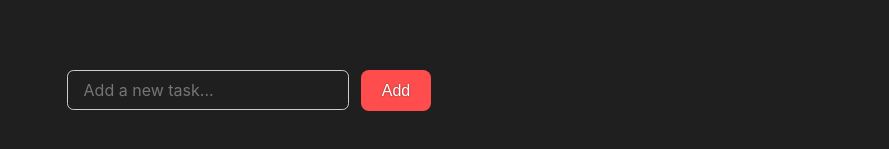
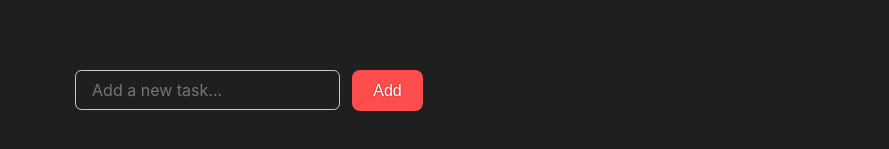
Before and after one commit to yansudeansu/pomodoro, a React (Vite) app: page / in a window 1280 px wide. Shown: the part 567-716 px from the top of the page, without its empty margins (391-1280 px from the left). Built offline with nearby package versions, Linux system fonts and the light colour scheme.

Commit message:
chore: add width prop to input

```diff
--- a/src/components/atoms/Input/Input.module.css
+++ b/src/components/atoms/Input/Input.module.css
@@ -11,6 +11,7 @@
   font-family: var(--font-family-base);
   outline: none;
   transition: border-color var(--transition-fast);
+  max-width: 265px;
 }
 
 .input:focus {
--- a/src/components/atoms/Input/Input.tsx
+++ b/src/components/atoms/Input/Input.tsx
@@ -3,11 +3,13 @@ import styles from './Input.module.css';
 interface InputProps extends React.InputHTMLAttributes<HTMLInputElement> {
   className?: string;
   borderless?: boolean;
+  width?: string | number;
 }
 
 export const Input: React.FC<InputProps> = ({
   className = '',
   borderless = false,
+  width,
   value,
   ...props
 }) => {
@@ -20,6 +22,7 @@ export const Input: React.FC<InputProps> = ({
       className={`${styles.input} ${borderlessClass} ${className}`}
       value={value}
       title={title}
+      style={props.style || width ? { width, ...props.style } : undefined}
       {...props}
     />
   );
--- a/src/components/molecules/TaskList/TaskList.tsx
+++ b/src/components/molecules/TaskList/TaskList.tsx
@@ -157,6 +157,7 @@ export const TaskList: React.FC<TaskListProps> = ({ onDeleteTask }) => {
                     size={task.title.length || 1}
                     onChange={(e) => handleTitleChange(task.id, e.target.value)}
                     borderless
+                    width={'265px'}
                     className={task.completed ? styles.completed : ''}
                   />
                 </div>
```
